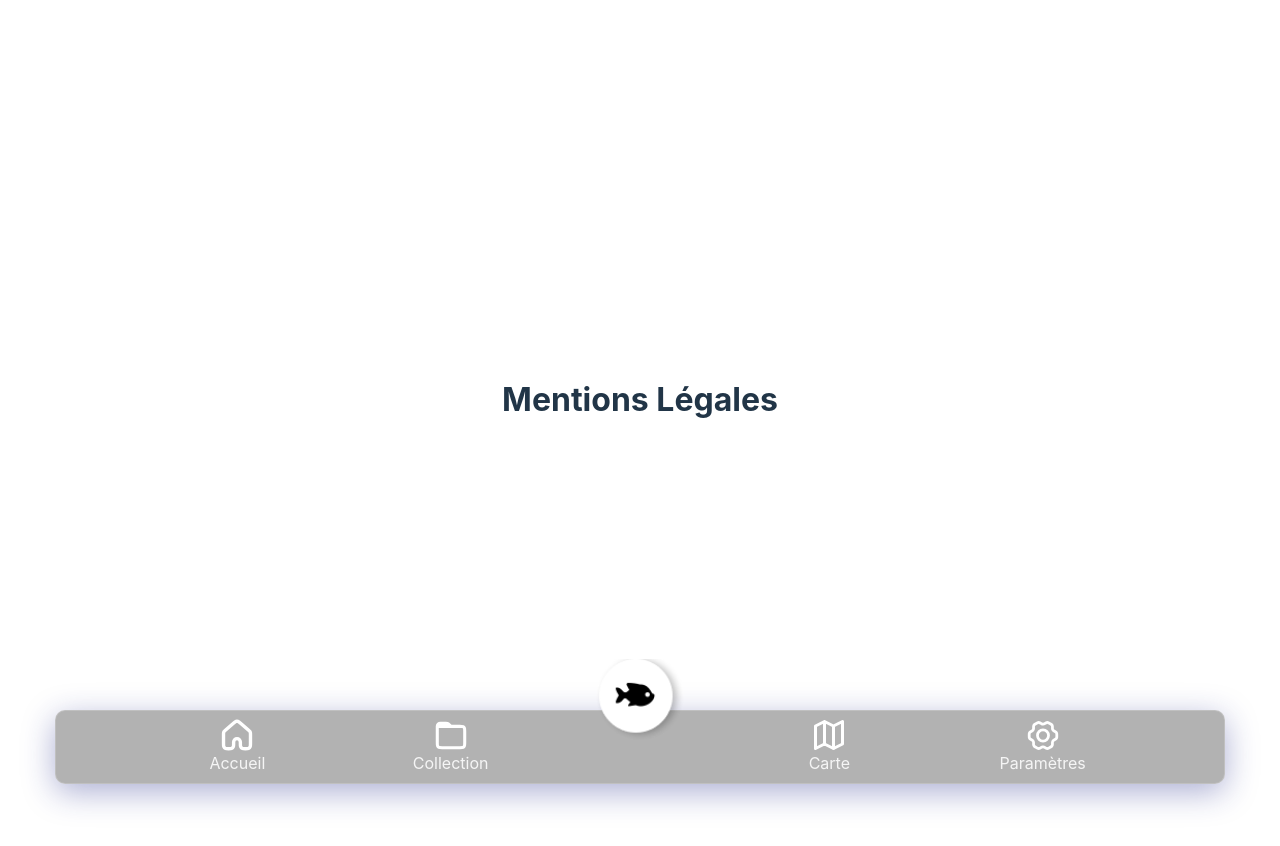
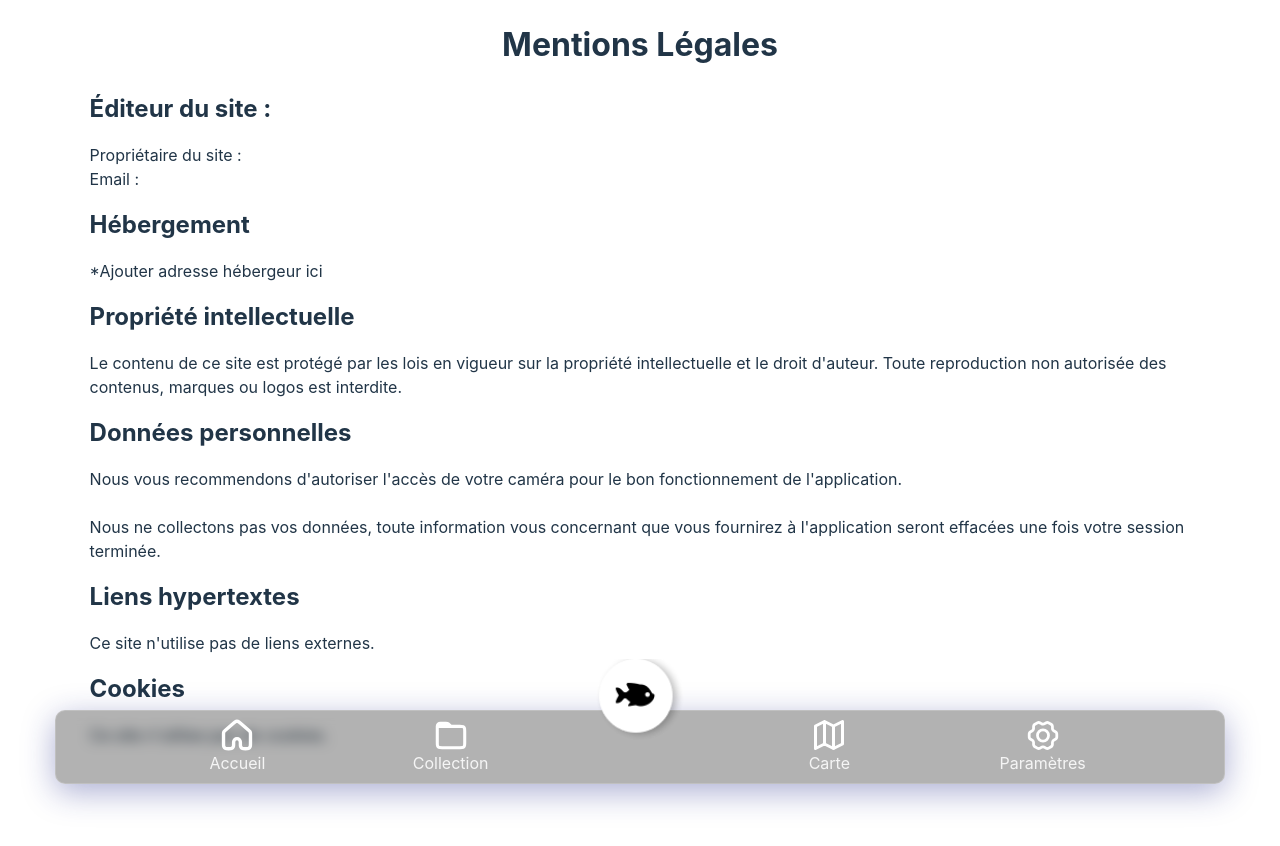
Before and after one commit to LauraR40/Fishdex, a SvelteKit app: page /politique in a window 1280 px wide. Shown: the top 846 px of the page. Before the commit the page ends 800 px from the top, so only its background shows below. Built offline with nearby package versions, Linux system fonts and the light colour scheme.

Commit message:
Ajout mentions légales

```diff
--- a/src/routes/politique/+page.svelte
+++ b/src/routes/politique/+page.svelte
@@ -2,6 +2,49 @@
   import Navbar from "../../components/navbar.svelte";
 </script>
 
-<h1>Mentions Légales</h1>
+<div
+  style="margin-left: 7vw;
+    margin-right: 7vw;
+    margin-bottom: 10vh;
+    height: 115vh;"
+>
+  <h1>Mentions Légales</h1>
+
+  <h2>Éditeur du site :</h2>
+
+  <p>
+    Propriétaire du site :<br />
+    Email :
+  </p>
+
+  <h2>Hébergement</h2>
+
+  <p>*Ajouter adresse hébergeur ici</p>
+
+  <h2>Propriété intellectuelle</h2>
+
+  <p>
+    Le contenu de ce site est protégé par les lois en vigueur sur la propriété
+    intellectuelle et le droit d'auteur. Toute reproduction non autorisée des
+    contenus, marques ou logos est interdite.
+  </p>
+
+  <h2>Données personnelles</h2>
+
+  <p>
+    Nous vous recommendons d'autoriser l'accès de votre caméra pour le bon
+    fonctionnement de l'application. <br /><br />
+    Nous ne collectons pas vos données, toute information vous concernant que vous
+    fournirez à l'application seront effacées une fois votre session terminée.
+  </p>
+
+  <h2>Liens hypertextes</h2>
+
+  <p>Ce site n'utilise pas de liens externes.</p>
+
+  <h2>Cookies</h2>
+
+  <p>Ce site n'utilise pas de cookies.</p>
+</div>
 
 <Navbar />
```
